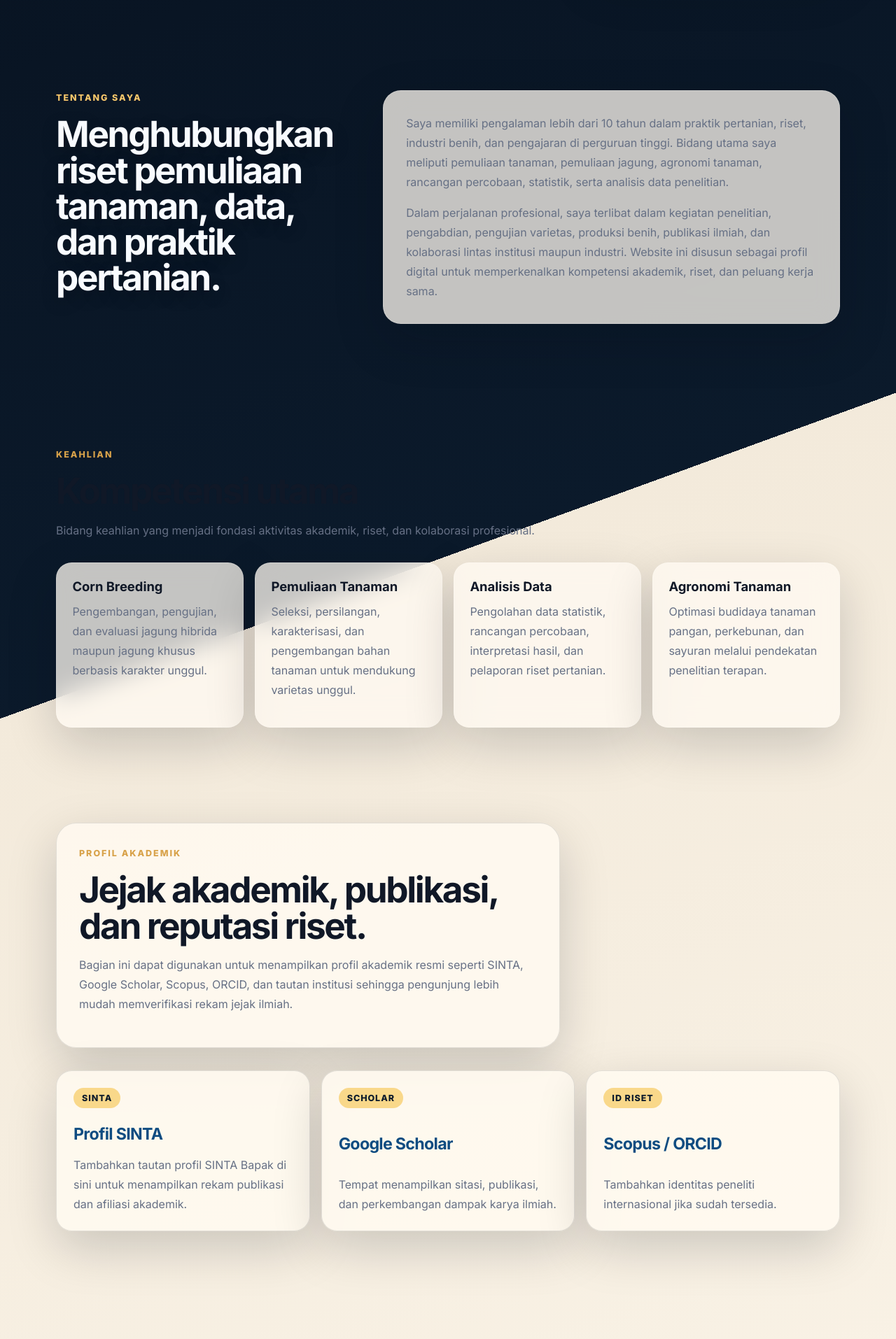
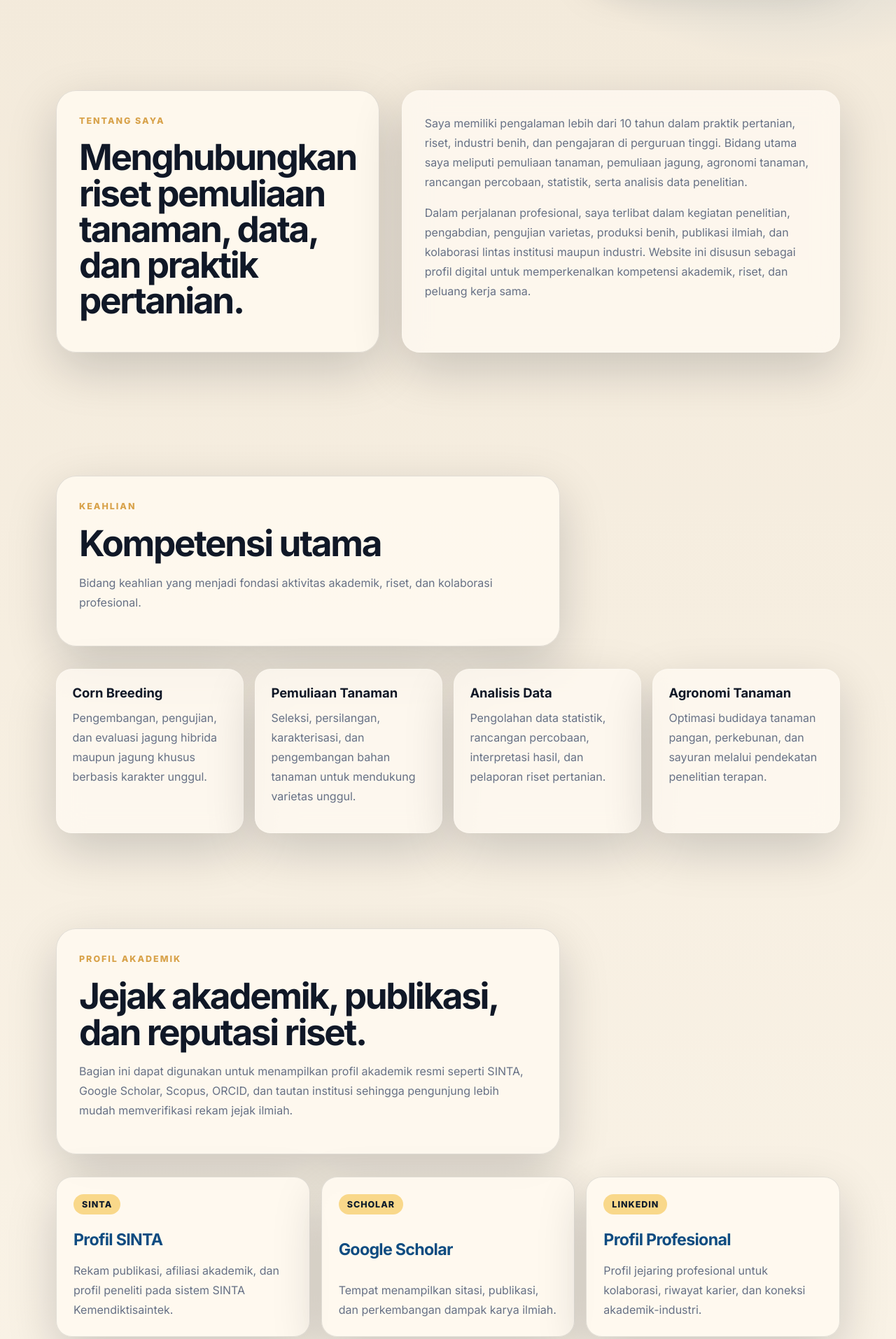
Before and after one commit to djreza999-a11y/Reza-Prakoso, a plain HTML site: page index.html in a window 1280 px wide. Shown: the part 800-2714 px from the top of the page at 70% size. Drawn offline with Linux system fonts and the light colour scheme.

Commit message:
Update Profil

```diff
--- a/index.html
+++ b/index.html
@@ -128,20 +128,38 @@
           </p>
         </div>
         <div class="academic-grid">
-          <a class="academic-card" href="#" aria-label="Profil SINTA akan ditambahkan">
+          <a
+            class="academic-card"
+            href="https://sinta.kemdiktisaintek.go.id/authors/profile/165363"
+            target="_blank"
+            rel="noreferrer"
+            aria-label="Buka profil SINTA Reza Prakoso Dwi Julianto"
+          >
             <span>SINTA</span>
             <strong>Profil SINTA</strong>
-            <p>Tambahkan tautan profil SINTA Bapak di sini untuk menampilkan rekam publikasi dan afiliasi akademik.</p>
+            <p>Rekam publikasi, afiliasi akademik, dan profil peneliti pada sistem SINTA Kemendiktisaintek.</p>
           </a>
-          <a class="academic-card" href="#" aria-label="Profil Google Scholar akan ditambahkan">
+          <a
+            class="academic-card"
+            href="https://scholar.google.com/citations?user=P4RRhMUAAAAJ&hl=en"
+            target="_blank"
+            rel="noreferrer"
+            aria-label="Buka profil Google Scholar Reza Prakoso Dwi Julianto"
+          >
             <span>Scholar</span>
             <strong>Google Scholar</strong>
             <p>Tempat menampilkan sitasi, publikasi, dan perkembangan dampak karya ilmiah.</p>
           </a>
-          <a class="academic-card" href="#" aria-label="Profil Scopus atau ORCID akan ditambahkan">
-            <span>ID Riset</span>
-            <strong>Scopus / ORCID</strong>
-            <p>Tambahkan identitas peneliti internasional jika sudah tersedia.</p>
+          <a
+            class="academic-card"
+            href="https://www.linkedin.com/in/reza-dj-b648a8372/"
+            target="_blank"
+            rel="noreferrer"
+            aria-label="Buka profil LinkedIn Reza Prakoso Dwi Julianto"
+          >
+            <span>LinkedIn</span>
+            <strong>Profil Profesional</strong>
+            <p>Profil jejaring profesional untuk kolaborasi, riwayat karier, dan koneksi akademik-industri.</p>
           </a>
         </div>
       </section>
--- a/styles.css
+++ b/styles.css
@@ -24,9 +24,9 @@ html {
 body {
   margin: 0;
   background:
-    radial-gradient(circle at top left, rgba(216, 162, 74, 0.26), transparent 28rem),
-    radial-gradient(circle at top right, rgba(15, 76, 129, 0.32), transparent 34rem),
-    linear-gradient(160deg, #07101d 0%, #0b1a2b 38%, #f3eadb 38%, #fffaf0 100%);
+    radial-gradient(circle at 12% 6%, rgba(216, 162, 74, 0.28), transparent 28rem),
+    radial-gradient(circle at 88% 8%, rgba(15, 76, 129, 0.34), transparent 32rem),
+    linear-gradient(180deg, #07101d 0%, #0b1a2b 760px, #f3eadb 761px, #fffaf0 100%);
   color: var(--ink);
 }
 
@@ -111,6 +111,11 @@ a {
   width: min(1120px, calc(100% - 2rem));
   margin: 0 auto;
   padding: 5.5rem 0;
+}
+
+main > .section:not(.hero) {
+  position: relative;
+  z-index: 1;
 }
 
 .hero {
@@ -276,12 +281,29 @@ dd {
 }
 
 .split-section > div:first-child h2 {
-  color: #f8fbff;
-  text-shadow: 0 8px 24px rgba(0, 0, 0, 0.22);
+  color: var(--ink);
+  text-shadow: none;
 }
 
 .split-section > div:first-child .eyebrow {
-  color: #f9c86b;
+  color: var(--accent);
+}
+
+#keahlian .section-heading,
+#proyek .section-heading,
+.contact-section > div:first-child,
+.split-section > div:first-child {
+  padding: 2rem;
+  border: 1px solid rgba(16, 24, 39, 0.12);
+  border-radius: 1.8rem;
+  background: rgba(255, 250, 240, 0.88);
+  box-shadow: var(--shadow);
+}
+
+#keahlian .section-heading h2,
+#proyek .section-heading h2,
+.contact-section h2 {
+  color: var(--ink);
 }
 
 .content-card {
```
